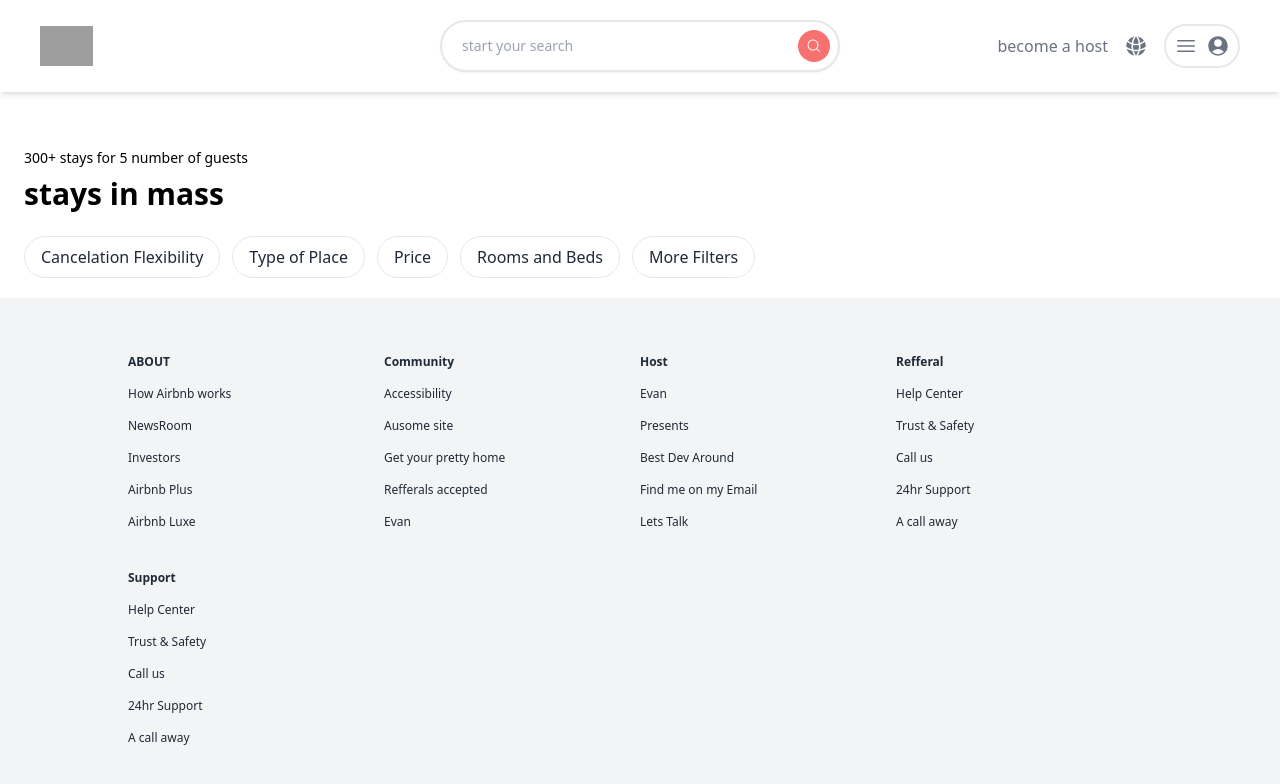
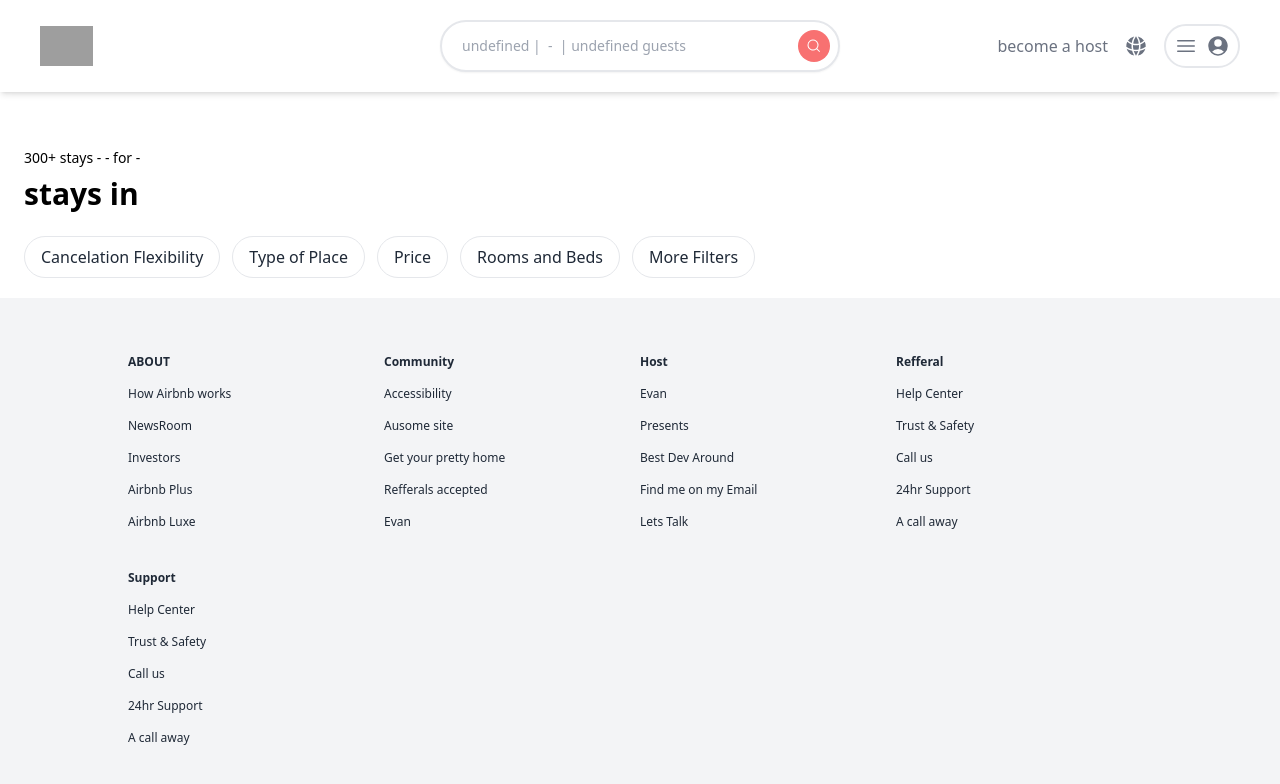
Before and after one commit to Evan-cell/air, a Next.js app: page /search in a window 1280 px wide. Shown: the top 784 px of the page. Built offline with nearby package versions, Linux system fonts and the light colour scheme; grey boxes are pictures that could not be loaded.

Commit message:
search page

```diff
--- a/components/Header.js
+++ b/components/Header.js
@@ -5,7 +5,7 @@ import 'react-date-range/dist/styles.css'; // main style file
 import 'react-date-range/dist/theme/default.css'; // theme css file
 import { Calendar, DateRangePicker } from 'react-date-range';
 import { useRouter } from 'next/navigation';
-function Header() {
+function Header({placeholder}) {
     const [searchInput,setSearchInput] = useState('')
     const [startDate,setStartDate] = useState(new Date())
     const [endDate,setEndDate] = useState(new Date())
@@ -40,7 +40,7 @@ function Header() {
             <input type="text"
             value={searchInput}
             onChange={(e)=>setSearchInput(e.target.value)}
-            placeholder='start your search'
+            placeholder={placeholder || 'start your search'}
             className='pl-5 bg-transparent outline-none flex-grow text-gray-600 placeholder-gray-400 text-sm'
             />
             <MagnifyingGlassIcon className='hidden md:inline-flex h-8 bg-red-400 text-white rounded-full p-2 cursor-pointer md:mx-2' />
@@ -71,7 +71,15 @@ function Header() {
                     onChange={(e)=>setNoOfGuests(e.target.value)}
                     type="number" className='w-12 pl-2 text-lg outline-none text-red-400' />
                 </div>
-                <div className='flex'>
+                <div onClick={()=>router.push({
+                    pathname: '/search',
+                    query: {
+                        location:searchInput,
+                        startDate:startDate.toISOString(),
+                        endDate: endDate.toISOString(),
+                        noOfGuests,
+                    }
+                })} className='flex'>
                     <button onClick={resetInput} className='flex-grow text-gray-500'>Cancel</button>
                     <button className='flex-grow text-red-400'>Search</button>
                 </div>
--- a/pages/index.js
+++ b/pages/index.js
@@ -7,6 +7,7 @@ import SmallCard from '@/components/SmallCard'
 import Image from 'next/image'
 
 export default function Home({exploreData,cardsData}) {
+
   return (
     <div
     >
--- a/pages/search.js
+++ b/pages/search.js
@@ -1,15 +1,26 @@
 import Footer from '@/components/Footer'
 import Header from '@/components/Header'
+import { useRouter } from 'next/router'
+import { format } from 'date-fns';
+
 import React from 'react'
 
 function search() {
+    const router = useRouter();
+    const { location, startDate, endDate, noOfGuests } = router.query;
+
+    // Check if startDate and endDate are defined
+    const formattedStartDate = startDate ? format(new Date(startDate), "dd MMMM yy") : "";
+    const formattedEndDate = endDate ? format(new Date(endDate), "dd MMMM yy") : "";
+
+    const range = `${formattedStartDate} - ${formattedEndDate}`;
   return (
     <div className='h-screen'>
-        <Header />
+        <Header placeholder={`${location} | ${range} | ${noOfGuests} guests`} />
        <main className='flex'>
         <section className='flex-grow pt-14 px-6'>
-            <p className='text-sm'>300+ stays for 5 number of guests</p>
-            <h1 className=' text-3xl font-semibold mt-2 mb-6'>stays in mass</h1>
+            <p className='text-sm'>300+ stays - {range} for - {noOfGuests}</p>
+            <h1 className=' text-3xl font-semibold mt-2 mb-6'>stays in {location}</h1>
             <div className='hidden lg:inline-flex mb-5 space-x-3 text-gray-800 whitespace-nowrap'>
                 <p className='button'>Cancelation Flexibility</p>
                 <p className='button'>Type of Place</p>
```
